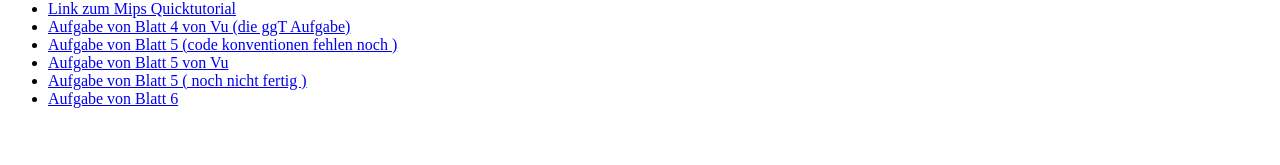
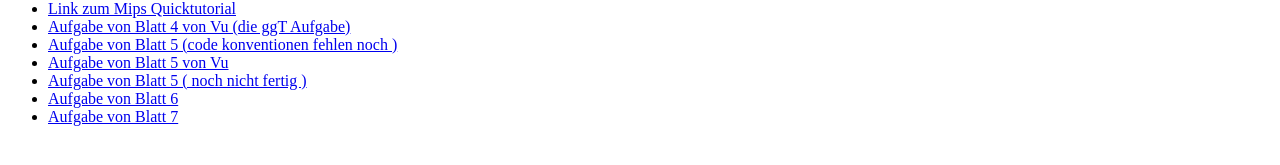
Before and after one commit to SimonGloser/SimonGloser.github.io, a plain HTML site: page index.html in a window 1280 px wide. Shown: the part 251-416 px from the top of the page. Drawn offline with Linux system fonts and the light colour scheme.

Commit message:
Blatt7 neu

```diff
--- a/index.html
+++ b/index.html
@@ -36,6 +36,10 @@
       <li>
         <a href="mips/uebungsblatt6/6.1zeicheZaehlen.asm">Aufgabe von Blatt 6</a>
       </li>
+      <li>
+        <a href="mips/uebungsblatt7/blatt7Simon.asm">Aufgabe von Blatt 7</a>
+      </li>
+
     </ul>
   </body>
 </html>
```
Also changed, not shown: 1 other file.
